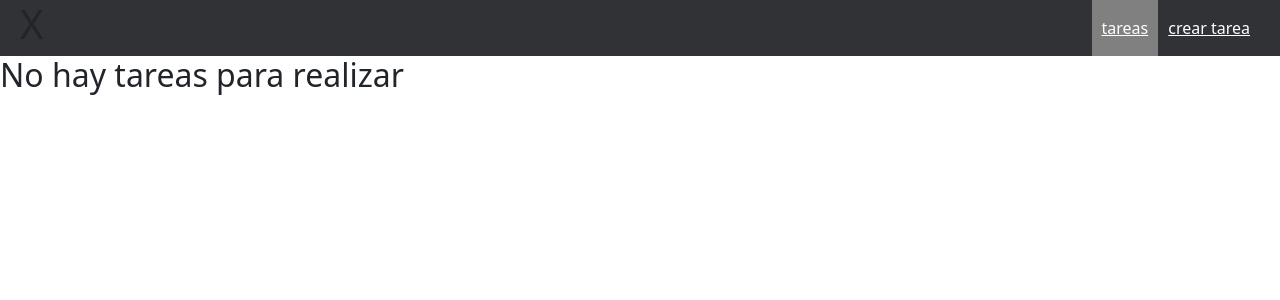
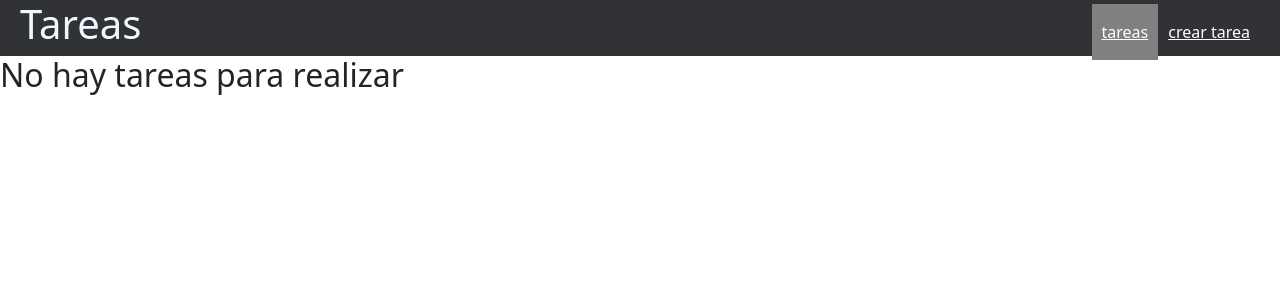
Before and after one commit to Loromhir/AppTaskReactRedux, a React (Create React App) app: page / in a window 1280 px wide. Shown: the top 300 px of the page. Built offline with nearby package versions, Linux system fonts and the light colour scheme.

Commit message:
nav component

```diff
--- a/src/components/Nav.jsx
+++ b/src/components/Nav.jsx
@@ -6,8 +6,9 @@ import '../styles/Nav.css';
 export default function NavBar() {
     return (
         <header className="navbar">
-            <div>
-                <h1 width="30" height="30" className="d-inline-block align-top" alt="" >X</h1>
+            <div className="h3">
+             <h1 width="30" height="30" className="d-inline-block align-top"  >Tareas</h1>
+
             </div>
             <nav>
                 <ul className="list">
--- a/src/styles/Nav.css
+++ b/src/styles/Nav.css
@@ -45,3 +45,6 @@
     background-color: #808080;
     color: white;
 }
+.h3{
+    color: aliceblue;
+}
```
